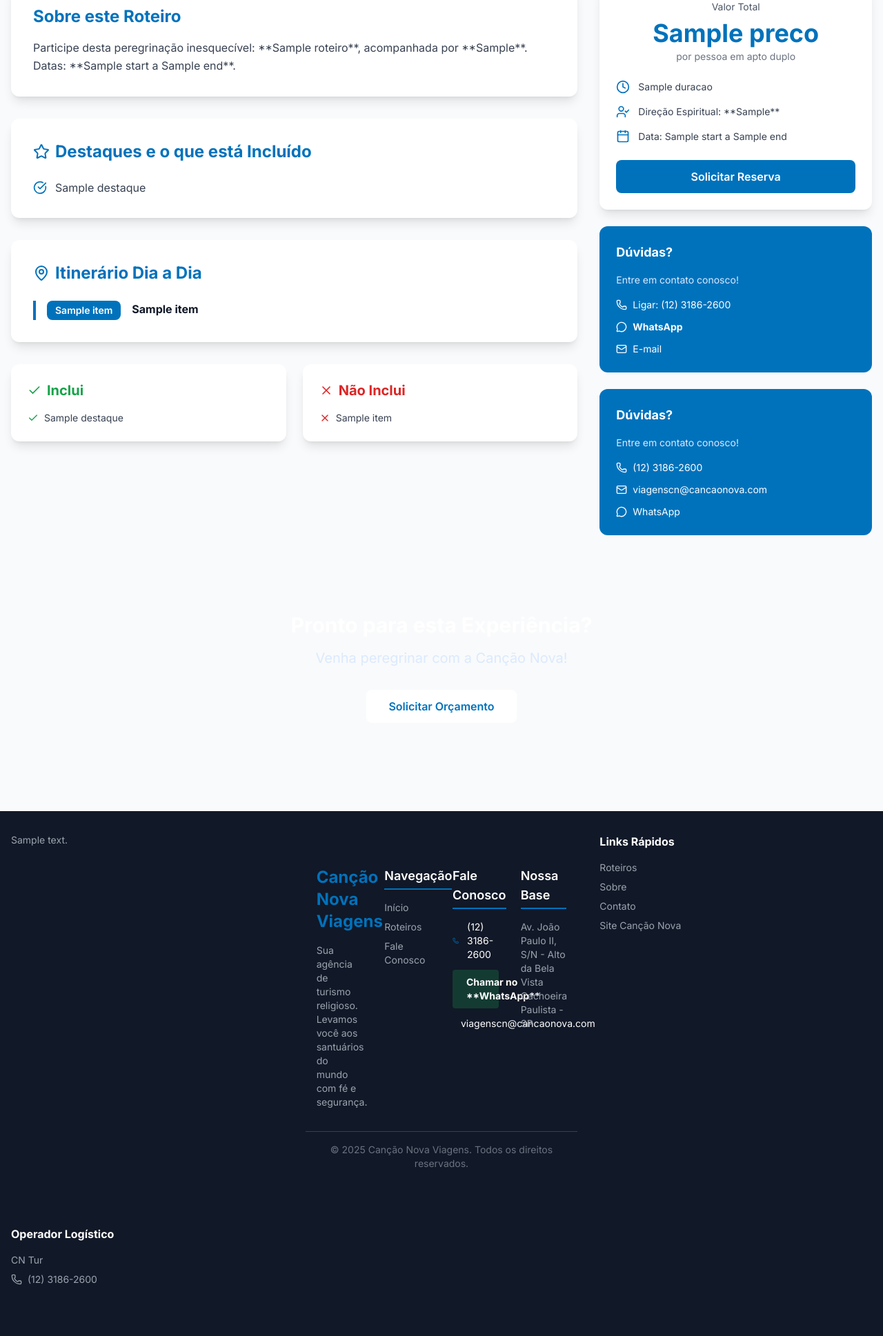
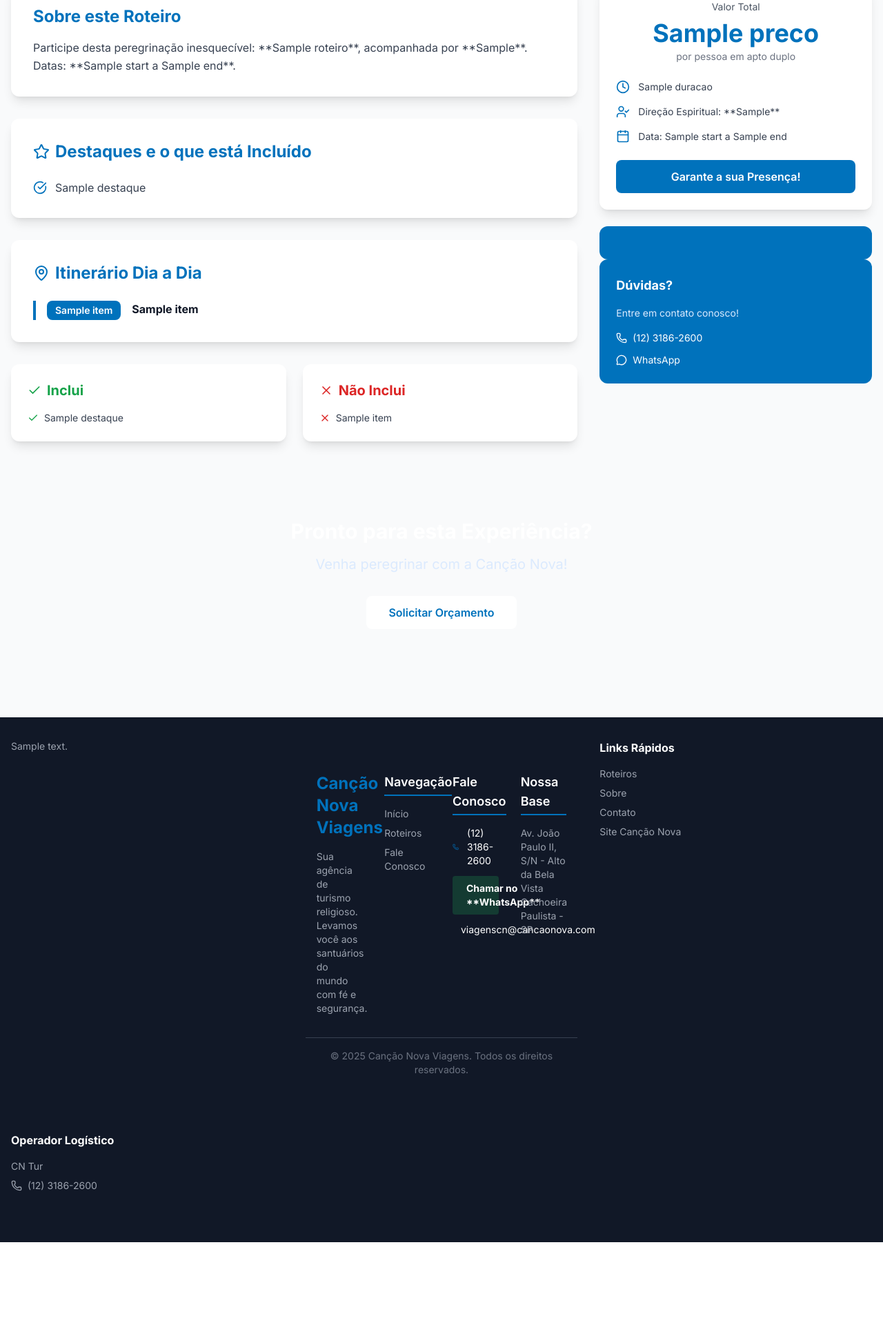
Before and after one commit to marcelofcn/peregrinecomacancaonova, a Flask app: template templates/detalhe.html in a window 1280 px wide. Shown: the part 552-2489 px from the top of the page at 69% size. After the commit the page ends 2353 px from the top, so only its background shows below. Run offline with Flask 3, Linux system fonts and the light colour scheme; the template is opened without the code that fills it: most values are stand-ins (such as "Sample title", 1, 10 or a date in 2020); grey boxes marked "Sample" are stand-in pictures; some libraries are stand-ins or nearby versions.

Commit message:
Update detalhe.html

```diff
--- a/templates/detalhe.html
+++ b/templates/detalhe.html
@@ -149,25 +149,11 @@
 
                         <a href="{{ url_for('contato') }}?roteiro={{ roteiro.id }}"
                            class="block w-full bg-cancao-blue hover-cancao-blue text-white text-center py-3 rounded-lg font-semibold transition">
-                            Solicitar Reserva
+                            Garante a sua Presença!
                         </a>
                     </div>
                     <div class="bg-cancao-blue text-white rounded-xl p-6">
-    <h3 class="text-lg font-bold mb-4">Dúvidas?</h3>
-    <p class="text-sm mb-4 text-blue-100">Entre em contato conosco!</p>
-    <div class="space-y-3 text-sm">
-        <a href="tel:{{ phone }}" class="flex items-center gap-2 hover:text-blue-200 transition">
-            <i data-lucide="phone" class="w-4 h-4"></i>
-            Ligar: {{ phone }}
-        </a>
-        <a href="https://wa.me/{{ whatsapp }}?text=Olá! Tenho interesse no roteiro {{ roteiro.title }} (ID: {{ roteiro.id }})" target="_blank" class="flex items-center gap-2 hover:text-blue-200 transition font-bold">
-            <i data-lucide="message-circle" class="w-4 h-4"></i>
-            WhatsApp
-        </a>
-        <a href="mailto:{{ email }}" class="flex items-center gap-2 hover:text-blue-200 transition">
-            <i data-lucide="mail" class="w-4 h-4"></i>
-            E-mail
-        </a>
+                     </a>
     </div>
 </div>
 
@@ -175,15 +161,11 @@
                         <h3 class="text-lg font-bold mb-4">Dúvidas?</h3>
                         <p class="text-sm mb-4 text-blue-100">Entre em contato conosco!</p>
                         <div class="space-y-3 text-sm">
-                            <a href="tel:{{ phone }}" class="flex items-center gap-2 hover:text-blue-200 transition">
+                            <a href="tel:{{ 6732117001 }}" class="flex items-center gap-2 hover:text-blue-200 transition">
                                 <i data-lucide="phone" class="w-4 h-4"></i>
                                 {{ phone if phone is defined else '(00) 0000-0000' }}
                             </a>
-                            <a href="mailto:{{ email }}" class="flex items-center gap-2 hover:text-blue-200 transition">
-                                <i data-lucide="mail" class="w-4 h-4"></i>
-                                {{ email if email is defined else 'contato@email.com' }}
-                            </a>
-                            <a href="https://wa.me/5512999999999" target="_blank" class="flex items-center gap-2 hover:text-blue-200 transition">
+                                <a href="https://wa.me/5567998927001" target="_blank" class="flex items-center gap-2 hover:text-blue-200 transition">
                                 <i data-lucide="message-circle" class="w-4 h-4"></i>
                                 WhatsApp
                             </a>
```
